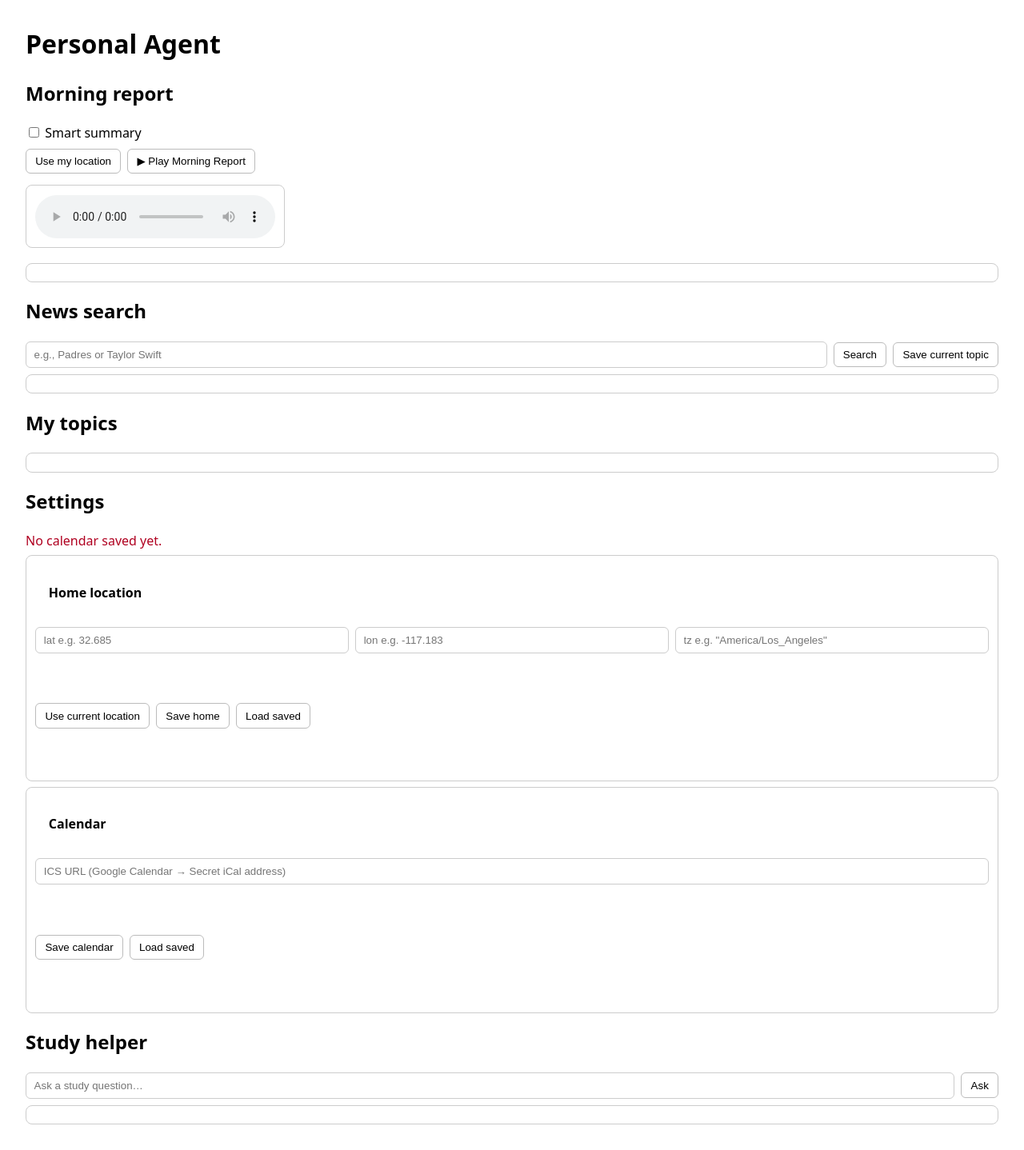
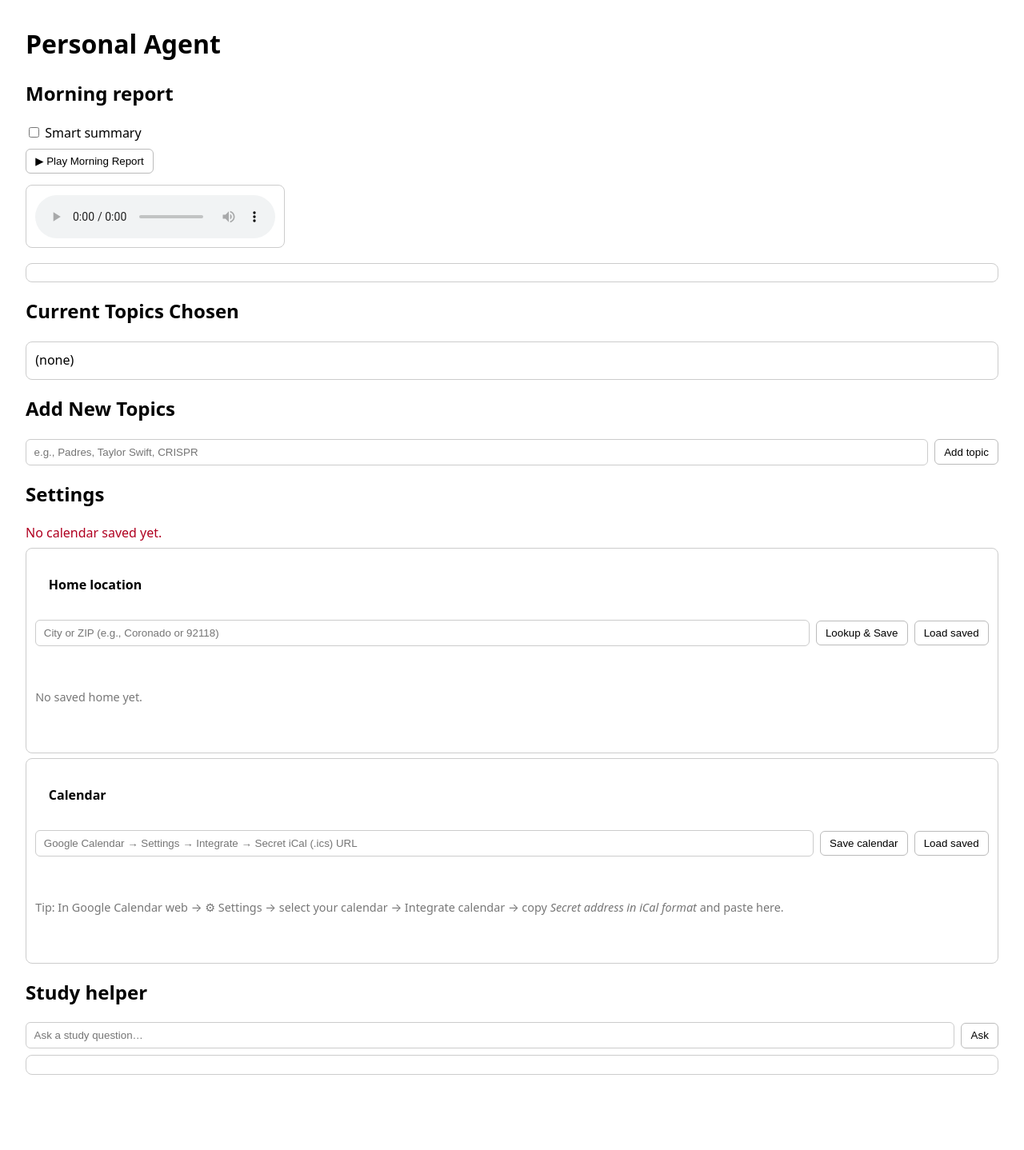
Before and after one commit to Gormican/Personal-Agent, a FastAPI app: page /ui in a window 1280 px wide. Shown: the whole page at 80% size. After the commit the page ends 1344 px from the top, so only its background shows below. Run offline with FastAPI, Linux system fonts and the light colour scheme; parts of the project's set-up code (start-up, migrations or seed data) failed here and were passed over.

Commit message:
UI cleanup: topics first, add-topic only, city/ZIP home, ICS help, no results box

```diff
--- a/templates/index.html
+++ b/templates/index.html
@@ -24,24 +24,21 @@
   <h2>Morning report</h2>
   <label><input type="checkbox" id="mrSmart"> Smart summary</label>
   <div class="row">
-    <button id="mrUseLoc" type="button">Use my location</button>
     <button id="mrPlay" type="button">▶ Play Morning Report</button>
   </div>
   <audio id="mrAudio" controls class="box"></audio>
   <pre id="mrText" class="box"></pre>
 
-  <!-- News search -->
-  <h2>News search</h2>
+  <!-- Current topics chosen -->
+  <h2>Current Topics Chosen</h2>
+  <div id="topicsBox" class="box"></div>
+
+  <!-- Add new topics -->
+  <h2>Add New Topics</h2>
   <div class="row">
-    <input id="q" type="text" placeholder="e.g., Padres or Taylor Swift">
-    <button id="search">Search</button>
-    <button id="save">Save current topic</button>
+    <input id="topicNew" type="text" placeholder="e.g., Padres, Taylor Swift, CRISPR">
+    <button id="addTopic">Add topic</button>
   </div>
-  <div id="resultsBox" class="box"></div>
-
-  <!-- My topics -->
-  <h2>My topics</h2>
-  <div id="topicsBox" class="box"></div>
 
   <!-- Settings -->
   <h2>Settings</h2>
@@ -50,29 +47,24 @@
   <div class="box">
     <strong>Home location</strong>
     <div class="row">
-      <input id="homeLat" type="number" step="0.000001" placeholder="lat e.g. 32.685">
-      <input id="homeLon" type="number" step="0.000001" placeholder="lon e.g. -117.183">
-      <input id="homeTz"  type="text" placeholder='tz e.g. "America/Los_Angeles"'>
-    </div>
-    <div class="row">
-      <button id="btnUseLoc">Use current location</button>
-      <button id="btnSaveHome">Save home</button>
+      <input id="homeQuery" type="text" placeholder="City or ZIP (e.g., Coronado or 92118)">
+      <button id="btnSaveHome">Lookup & Save</button>
       <button id="btnLoadHome">Load saved</button>
     </div>
+    <div id="homeSaved" class="muted"></div>
   </div>
 
   <div class="box">
     <strong>Calendar</strong>
     <div class="row">
-      <input id="calUrl" type="url" placeholder="ICS URL (Google Calendar → Secret iCal address)">
-    </div>
-    <div class="row">
+      <input id="calUrl" type="url" placeholder="Google Calendar → Settings → Integrate → Secret iCal (.ics) URL">
       <button id="btnSaveCal">Save calendar</button>
       <button id="btnLoadCal">Load saved</button>
     </div>
+    <div class="muted">Tip: In Google Calendar web → ⚙ Settings → select your calendar → Integrate calendar → copy <em>Secret address in iCal format</em> and paste here.</div>
   </div>
 
-  <!-- Study helper (kept at bottom) -->
+  <!-- Study helper (bottom) -->
   <h2>Study helper</h2>
   <div class="row">
     <input id="studyQ" type="text" placeholder="Ask a study question…">
@@ -82,68 +74,54 @@
 
 <script>
 (async function(){
-  // ---------- News search ----------
-  const qBox = document.getElementById('q');
-  const resBox = document.getElementById('resultsBox');
+  // ---------- Topics ----------
   const topicsBox = document.getElementById('topicsBox');
+  const settingsMsg = document.getElementById('settingsMsg');
+  function note(t, ok=false){ settingsMsg.textContent = t; settingsMsg.className = ok ? 'ok' : 'err'; }
 
-  document.getElementById('search').onclick = async ()=>{
-    resBox.textContent = 'Searching…';
-    const q = qBox.value.trim();
-    if(!q){ resBox.textContent='Enter a topic'; return; }
-    const r = await fetch('/news?topic='+encodeURIComponent(q));
-    resBox.textContent = r.ok ? (await r.text()) : ('Error: ' + await r.text());
-  };
-
-  document.getElementById('save').onclick = async ()=>{
-    const topic = qBox.value.trim();
-    if(!topic){ alert('No topic to save'); return; }
-    let current = [];
+  async function loadTopics(){
     try{
       const r = await fetch('/prefs/news');
-      if(r.ok) current = (await r.json()).topics || [];
-    }catch{}
-    if (!current.includes(topic)) current.push(topic);
-    const r = await fetch('/prefs/news',{method:'POST',
-      headers:{'Content-Type':'application/json'},
-      body: JSON.stringify({topics: current})
-    });
-    if(r.ok){ renderTopics((await r.json()).topics); }
-  };
-
-  async function renderTopics(topics){
-    if(!topics || topics.length===0){ topicsBox.textContent='(none)'; return; }
-    topicsBox.innerHTML = topics.map(t=>
+      if(!r.ok){ topicsBox.textContent='(none)'; return; }
+      const topics = (await r.json()).topics || [];
+      renderTopics(topics);
+    }catch{ topicsBox.textContent='(none)'; }
+  }
+  function renderTopics(topics){
+    if(!topics.length){ topicsBox.textContent='(none)'; return; }
+    topicsBox.innerHTML = topics.map(t =>
       `<div>${t} <button onclick="removeTopic('${t}')">✖</button></div>`
     ).join('');
   }
   window.removeTopic = async (topic)=>{
-    let current = [];
-    try{ const r = await fetch('/prefs/news');
-         if(r.ok) current = (await r.json()).topics || []; }catch{}
-    current = current.filter(x=>x!==topic);
-    const r = await fetch('/prefs/news',{method:'POST',
-      headers:{'Content-Type':'application/json'},
-      body: JSON.stringify({topics: current})
-    });
-    if(r.ok){ renderTopics((await r.json()).topics); }
+    try{
+      const r = await fetch('/prefs/news');
+      let topics = r.ok ? (await r.json()).topics || [] : [];
+      topics = topics.filter(x=>x!==topic);
+      const s = await fetch('/prefs/news',{method:'POST',headers:{'Content-Type':'application/json'},body:JSON.stringify({topics})});
+      if(s.ok) renderTopics((await s.json()).topics);
+    }catch{}
   };
-
-  // initial topics load
-  try{ const r = await fetch('/prefs/news');
-       if(r.ok) renderTopics((await r.json()).topics); }catch{}
+  document.getElementById('addTopic').onclick = async ()=>{
+    const val = document.getElementById('topicNew').value.trim();
+    if(!val) return;
+    try{
+      const r = await fetch('/prefs/news');
+      let topics = r.ok ? (await r.json()).topics || [] : [];
+      if(!topics.includes(val)) topics.push(val);
+      const s = await fetch('/prefs/news',{method:'POST',headers:{'Content-Type':'application/json'},body:JSON.stringify({topics})});
+      if(s.ok){ renderTopics((await s.json()).topics); document.getElementById('topicNew').value=''; }
+    }catch{}
+  };
+  loadTopics();
 
   // ---------- Study helper ----------
-  const studyBtn = document.getElementById('studyAsk');
-  studyBtn.onclick = async ()=>{
+  document.getElementById('studyAsk').onclick = async ()=>{
     const q = document.getElementById('studyQ').value.trim();
-    if(!q){ return; }
+    if(!q) return;
     const out = document.getElementById('studyA');
     out.textContent = 'Thinking…';
-    const r = await fetch('/study/ask',{method:'POST',
-      headers:{'Content-Type':'application/json'},
-      body: JSON.stringify({question:q})
-    });
+    const r = await fetch('/study/ask',{method:'POST',headers:{'Content-Type':'application/json'},body:JSON.stringify({question:q})});
     out.textContent = r.ok ? (await r.json()).answer : ('Error: ' + await r.text());
   };
 
@@ -151,24 +129,9 @@
   const audio = document.getElementById('mrAudio');
   const textBox = document.getElementById('mrText');
   const smartBox = document.getElementById('mrSmart');
-  let coords = null;
-
-  document.getElementById('mrUseLoc').onclick = async ()=>{
-    try{
-      const pos = await new Promise((res,rej)=>
-        navigator.geolocation.getCurrentPosition(res,rej,{enableHighAccuracy:true,timeout:8000})
-      );
-      coords = {lat:pos.coords.latitude, lon:pos.coords.longitude};
-      textBox.textContent = `Location set: ${coords.lat.toFixed(3)}, ${coords.lon.toFixed(3)}`;
-    }catch(e){
-      textBox.textContent = 'Location permission denied or unavailable.';
-    }
-  };
-
   document.getElementById('mrPlay').onclick = async ()=>{
     const params = new URLSearchParams();
     if (smartBox.checked) params.set('smart','true');
-    if (coords){ params.set('lat', coords.lat); params.set('lon', coords.lon); }
     const qs = params.toString();
     const textUrl = '/report/morning' + (qs?('?'+qs):'');
     const audioUrl = '/report/morning/speak' + (qs?('?'+qs):'');
@@ -184,54 +147,39 @@
     audio.play();
   };
 
-  // ---------- Settings: Home + Calendar ----------
-  const msg = document.getElementById('settingsMsg');
-  const latI = document.getElementById('homeLat');
-  const lonI = document.getElementById('homeLon');
-  const tzI  = document.getElementById('homeTz');
-  const calI = document.getElementById('calUrl');
-
-  function note(t, ok=false){ msg.textContent = t; msg.className = ok ? 'ok' : 'err'; }
-
-  // Load saved home
+  // ---------- Settings: Home by city/ZIP ----------
+  const homeSaved = document.getElementById('homeSaved');
   document.getElementById('btnLoadHome').onclick = async ()=>{
     try{
       const r = await fetch('/prefs/home');
-      if(!r.ok){ note('No saved home yet.', false); return; }
+      if(!r.ok){ homeSaved.textContent='No saved home yet.'; return; }
       const j = await r.json();
-      latI.value = j.lat; lonI.value = j.lon; tzI.value = j.tz || '';
-      note('Loaded home.', true);
-    }catch(e){ note('Failed to load home.', false); }
+      homeSaved.textContent = `Saved home: ${j.lat.toFixed(3)}, ${j.lon.toFixed(3)} (${j.tz||'tz n/a'})`;
+    }catch{ homeSaved.textContent='(load failed)'; }
   };
+  document.getElementById('btnSaveHome').onclick = async ()=>{
+    const q = document.getElementById('homeQuery').value.trim();
+    if(!q){ note('Enter a city or ZIP.', false); return; }
+    try{
+      // Open-Meteo geocoding (no key required)
+      const url = 'https://geocoding-api.open-meteo.com/v1/search?count=1&language=en&format=json&name='+encodeURIComponent(q);
+      const g = await fetch(url);
+      if(!g.ok){ note('Lookup failed.', false); return; }
+      const J = await g.json();
+      const r = (J.results && J.results[0]) || null;
+      if(!r){ note('No match found.', false); return; }
+      const payload = { lat: r.latitude, lon: r.longitude, tz: r.timezone || 'America/Los_Angeles' };
+      const s = await fetch('/prefs/home',{method:'POST',headers:{'Content-Type':'application/json'},body:JSON.stringify(payload)});
+      if(!s.ok){ note('Save failed: ' + await s.text(), false); return; }
+      note(`Home saved: ${r.name || q} → ${payload.lat.toFixed(3)}, ${payload.lon.toFixed(3)} (${payload.tz})`, true);
+      document.getElementById('btnLoadHome').click();
+    }catch(e){ note('Lookup error.', false); }
+  };
+  // try to show current saved home on load
+  document.getElementById('btnLoadHome').click();
 
-  // Use current device location
-  document.getElementById('btnUseLoc').onclick = async ()=>{
-    try{
-      const pos = await new Promise((res,rej)=>
-        navigator.geolocation.getCurrentPosition(res,rej,{enableHighAccuracy:true,timeout:8000})
-      );
-      latI.value = pos.coords.latitude.toFixed(6);
-      lonI.value = pos.coords.longitude.toFixed(6);
-      if(!tzI.value) tzI.value = 'America/Los_Angeles';
-      note('Filled from device location.', true);
-    }catch(e){ note('Location permission denied or unavailable.', false); }
-  };
-
-  // Save home
-  document.getElementById('btnSaveHome').onclick = async ()=>{
-    const lat = parseFloat(latI.value), lon = parseFloat(lonI.value), tz = tzI.value.trim() || null;
-    if(Number.isNaN(lat) || Number.isNaN(lon)){ note('Enter numeric lat/lon.', false); return; }
-    try{
-      const r = await fetch('/prefs/home',{method:'POST',
-        headers:{'Content-Type':'application/json'},
-        body: JSON.stringify({lat, lon, tz})
-      });
-      if(!r.ok){ note('Save failed: ' + await r.text(), false); return; }
-      note('Home saved.', true);
-    }catch(e){ note('Save failed.', false); }
-  };
-
-  // Load saved calendar
+  // ---------- Settings: Calendar ICS ----------
+  const calI = document.getElementById('calUrl');
   document.getElementById('btnLoadCal').onclick = async ()=>{
     try{
       const r = await fetch('/prefs/calendar');
@@ -239,25 +187,17 @@
       const j = await r.json();
       calI.value = j.ics_url || '';
       note('Loaded calendar.', true);
-    }catch(e){ note('Failed to load calendar.', false); }
+    }catch{ note('Failed to load calendar.', false); }
   };
-
-  // Save calendar
   document.getElementById('btnSaveCal').onclick = async ()=>{
     const ics_url = calI.value.trim();
-    if(!ics_url){ note('Enter an ICS URL.', false); return; }
+    if(!ics_url){ note('Paste your iCal (.ics) URL from Google Calendar Settings.', false); return; }
     try{
-      const r = await fetch('/prefs/calendar',{method:'POST',
-        headers:{'Content-Type':'application/json'},
-        body: JSON.stringify({ics_url})
-      });
+      const r = await fetch('/prefs/calendar',{method:'POST',headers:{'Content-Type':'application/json'},body:JSON.stringify({ics_url})});
       if(!r.ok){ note('Save failed: ' + await r.text(), false); return; }
       note('Calendar saved.', true);
-    }catch(e){ note('Save failed.', false); }
+    }catch{ note('Save failed.', false); }
   };
-
-  // Try to pre-fill settings on load (non-fatal)
-  document.getElementById('btnLoadHome').click();
   document.getElementById('btnLoadCal').click();
 })();
 </script>
```
